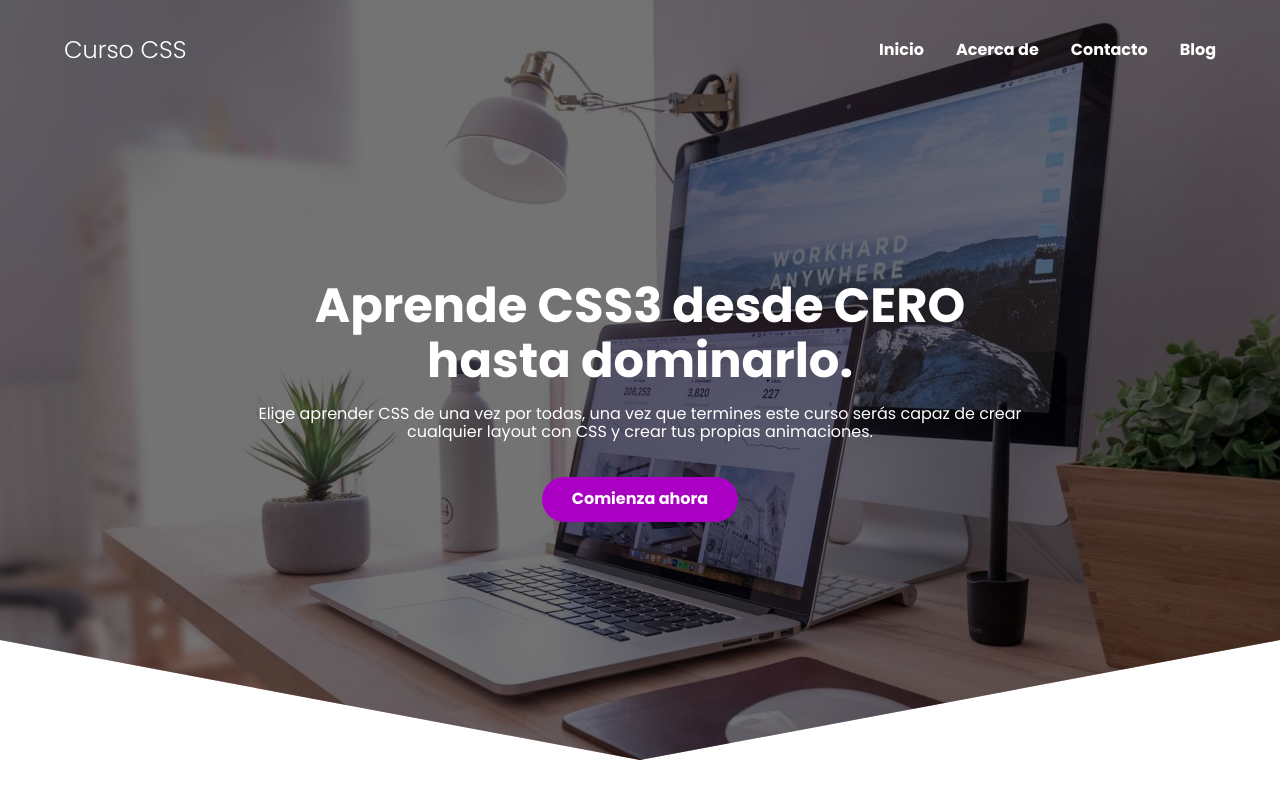
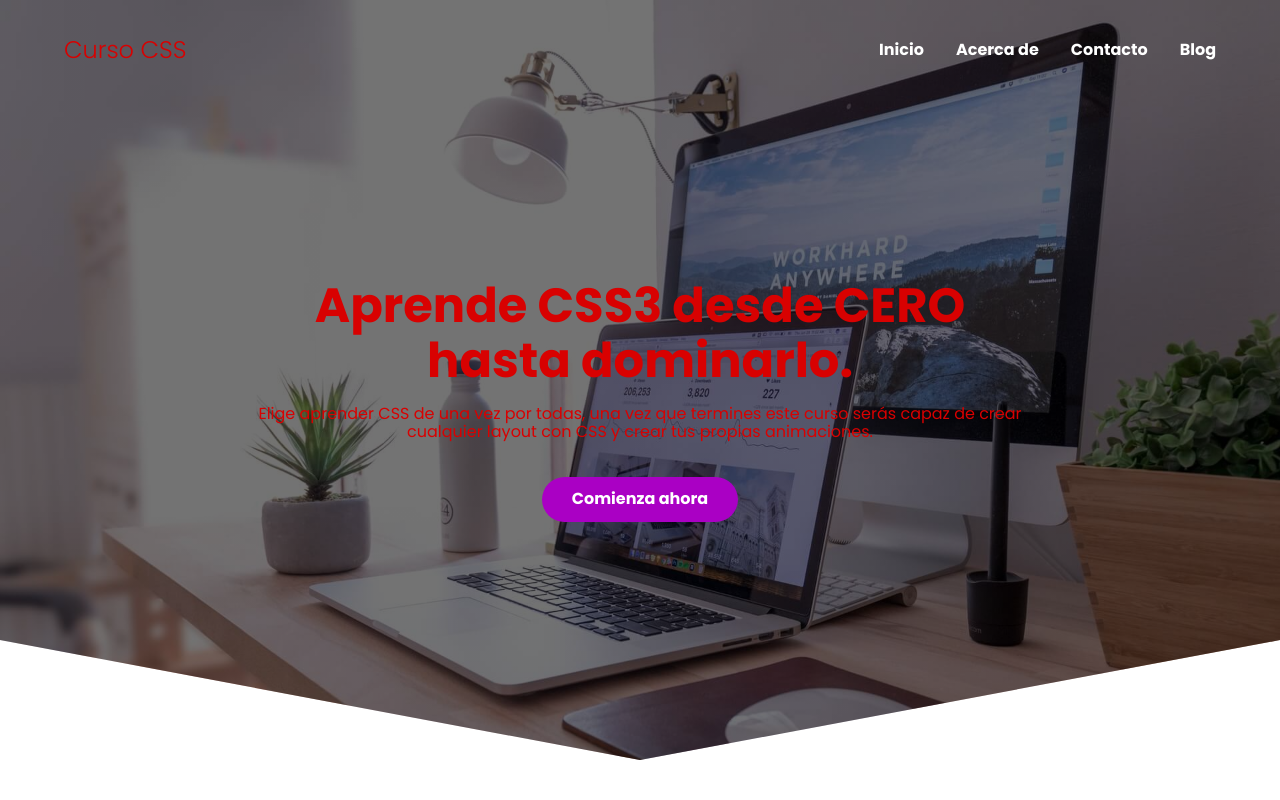
Before and after one commit to afrodriguezgal/afrodriguezgal.CSS.github.io, a plain HTML site: page Index.html in a window 1280 px wide. Shown: the top 800 px of the page. Drawn offline with Linux system fonts and the light colour scheme.

Commit message:
blanco a rojo

```diff
--- a/css/estilos.css
+++ b/css/estilos.css
@@ -25,7 +25,7 @@ body {
     position: relative;
     display: grid;
     grid-template-rows: 100px 1fr;
-    color: rgb(255, 255, 255);
+    color: rgb(216, 1, 1);
 }
 
 .hero::before {
```
